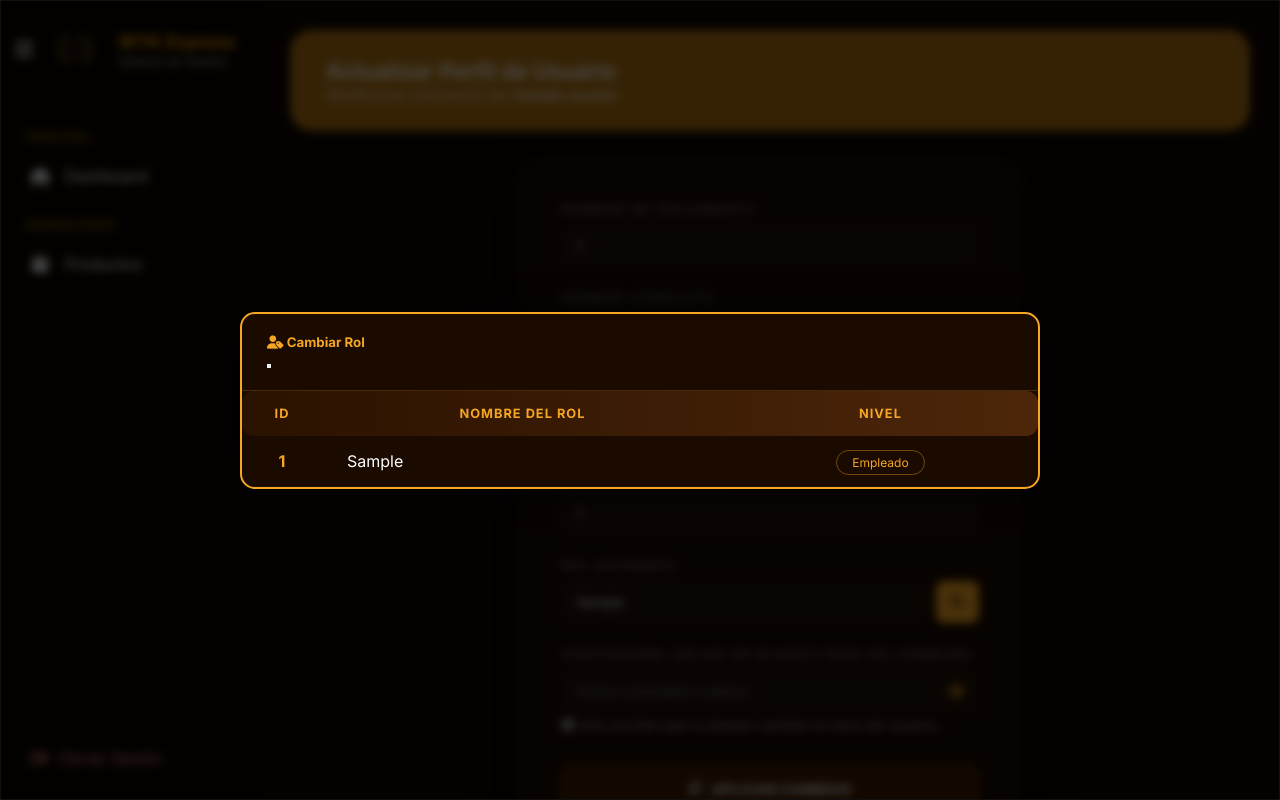
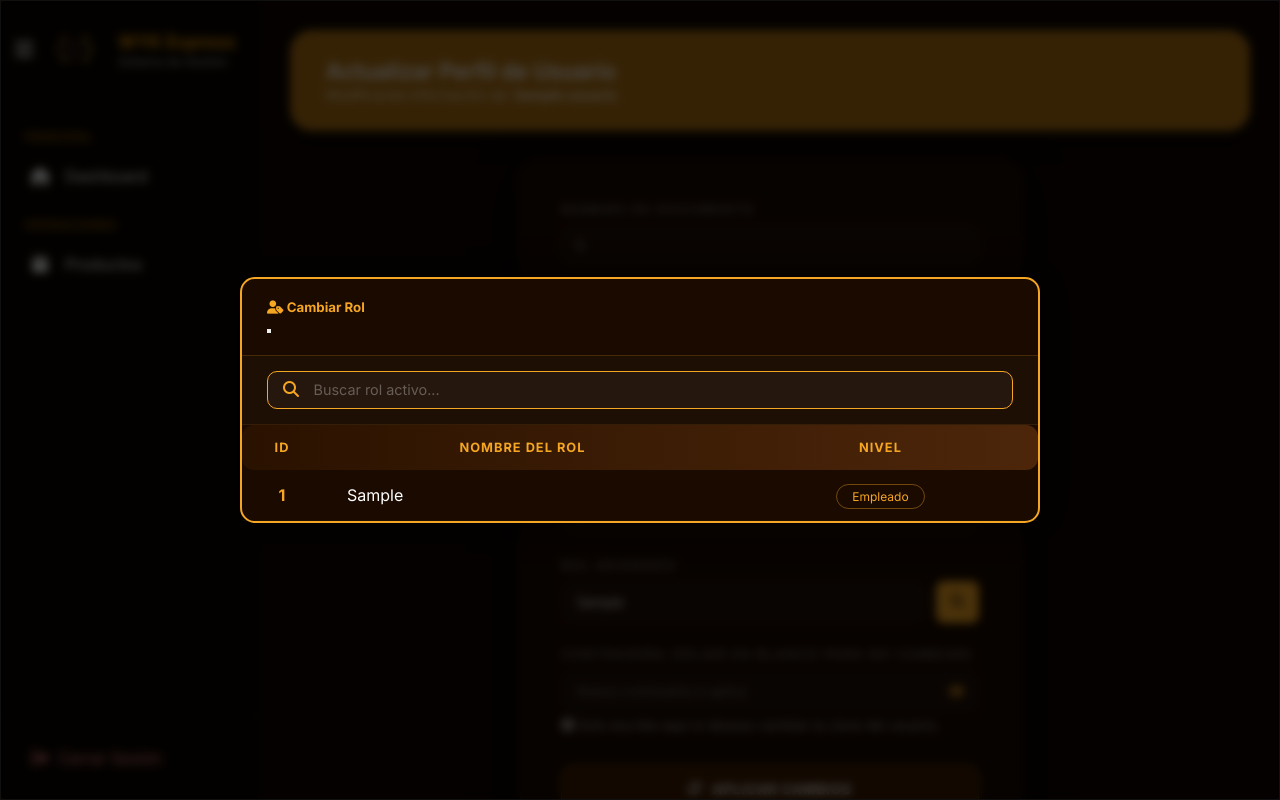
Before and after one commit to Branndon-Suarez/3.WYK-PYTHON.github.io, a Django app: template proyecto_wyk/usuarios/templates/usuarios/usuario/editar.html in a window 1280 px wide, after a click that opens the changed part. Run offline with Django 5.2, Linux system fonts and the light colour scheme; the template is opened without the code that fills it: values that come from a table or form of the project are taken from there, others are empty; tables that the repository leaves empty hold one stand-in row (values such as "Sample post").

Commit message:
Modal final usuarios

```diff
--- a/proyecto_wyk/static/css/dashboard-formularios.css
+++ b/proyecto_wyk/static/css/dashboard-formularios.css
@@ -259,3 +259,37 @@ body.swal2-shown {
     border-radius: 15px !important;
     box-shadow: 0 0 40px rgba(0, 0, 0, 0.9);
 }
+
+/* --- COMPONENTE: BUSCADOR DORADO DENTRO DE MODALES --- */
+.modal-search-wrapper {
+    padding: 15px 25px;
+    background: rgba(255, 255, 255, 0.02);
+    border-bottom: 1px solid rgba(245, 166, 35, 0.1);
+}
+
+.modal-search-wrapper .search-container .input-group {
+    border: 1px solid var(--primary-wyk) !important;
+    border-radius: 10px;
+    background: rgba(255, 255, 255, 0.03);
+    overflow: hidden;
+}
+
+.modal-search-wrapper .input-group-text {
+    background: transparent !important;
+    border: none !important;
+    color: var(--primary-wyk) !important;
+    padding-left: 15px;
+}
+
+.modal-search-wrapper .form-control {
+    background: transparent !important;
+    border: none !important;
+    color: white !important;
+    box-shadow: none !important;
+    padding: 10px;
+}
+
+.modal-search-wrapper .form-control::placeholder {
+    color: rgba(255, 255, 255, 0.3);
+    font-size: 0.9rem;
+}
--- a/proyecto_wyk/usuarios/templates/usuarios/usuario/editar.html
+++ b/proyecto_wyk/usuarios/templates/usuarios/usuario/editar.html
@@ -105,6 +105,19 @@
                 <h5 class="modal-title text-gold"><i class="fas fa-user-tag me-2"></i> Cambiar Rol</h5>
                 <button type="button" class="btn-close btn-close-white" data-bs-dismiss="modal"></button>
             </div>
+
+            <div class="modal-search-wrapper">
+                <div class="search-container">
+                    <div class="input-group">
+                        <span class="input-group-text">
+                            <i class="fas fa-search"></i>
+                        </span>
+                        <input type="text" id="inputBusquedaModal" class="form-control"
+                               placeholder="Buscar rol activo..." autocomplete="off">
+                    </div>
+                </div>
+            </div>
+
             <div class="modal-body p-0">
                 <div class="table-responsive">
                     <table class="table-wyk mb-0" id="tablaSelector">
@@ -168,19 +181,32 @@
                 document.getElementById('id_rol_hidden').value = id;
                 document.getElementById('rol_nombre_display').value = nombre;
 
-                // Cerrar modal usando instancia de Bootstrap 5
                 const modalEl = document.getElementById('modalRoles');
                 const modalInst = bootstrap.Modal.getInstance(modalEl) || new bootstrap.Modal(modalEl);
                 modalInst.hide();
             };
         });
 
-        // Sincronizar nombre inicial del rol
-        const hiddenRolId = document.getElementById('id_rol_hidden').value;
-        const filaActiva = document.querySelector(`#tablaSelector tbody tr[data-id="${hiddenRolId}"]`);
-        if(filaActiva) {
-            document.getElementById('rol_nombre_display').value = filaActiva.getAttribute('data-nombre');
+        /* FILTRO DE BÚSQUEDA INTEGRAL (BUSCA EN TODA LA FILA: ID, NOMBRE, NIVEL) */
+        const buscador = document.getElementById('inputBusquedaModal');
+        if (buscador) {
+            buscador.addEventListener('keyup', function() {
+                const term = this.value.toLowerCase();
+                const filasTabla = document.querySelectorAll('#tablaSelector tbody tr');
+
+                filasTabla.forEach(fila => {
+                    const contenidoFila = fila.textContent.toLowerCase();
+                    fila.style.display = contenidoFila.includes(term) ? "" : "none";
+                });
+            });
         }
+
+        /* RESETEAR BUSCADOR AL ABRIR */
+        document.getElementById('modalRoles').addEventListener('show.bs.modal', function () {
+            const input = document.getElementById('inputBusquedaModal');
+            if(input) input.value = '';
+            document.querySelectorAll('#tablaSelector tbody tr').forEach(f => f.style.display = "");
+        });
     });
 
     function togglePassword() {
```
Also changed, not shown: proyecto_wyk/usuarios/templates/usuarios/usuario/crear.html (+32 -1 lines).
